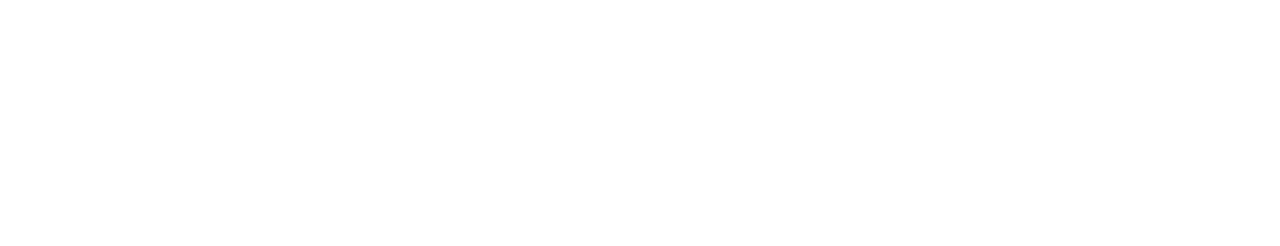
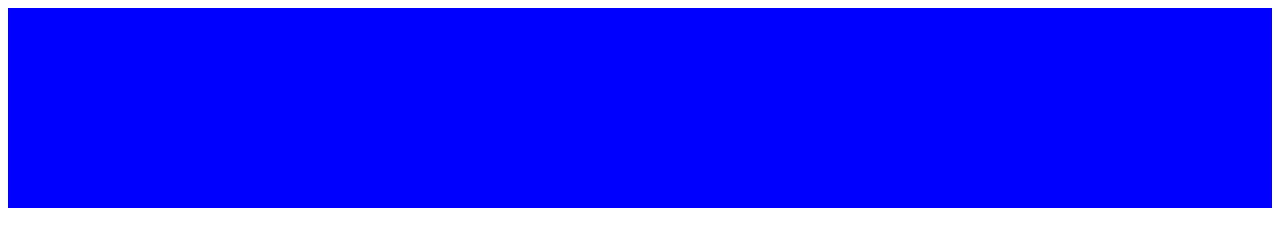
Before and after one commit to iLikeSlyz/Twitter, a plain HTML site: page index.html in a window 1280 px wide. Drawn offline with Linux system fonts and the light colour scheme.

Commit message:
push gh-pages

```diff
--- a/index.html
+++ b/index.html
@@ -1,11 +1,15 @@
 <!DOCTYPE html>
 <html>
+
 <head>
+  <link rel="stylesheet" type="text/css" href="style.css">
   <meta charset="utf-8">
   <title>Twitter</title>
 </head>
+
 <body>
-<header></header>
+  <header>
+  </header>
 
 
 
@@ -16,5 +20,22 @@
 
 
 
+  <div class="container">
+  </div>
+
+
+
+
+
+
+
+
+
+
+
+
+  <footer>
+  </footer>
 </body>
+
 </html>
--- a/style.css
+++ b/style.css
@@ -0,0 +1,6 @@
+header {
+  width: 100%;
+  height: 200px;
+  margin-top: auto;
+  background-color:blue;
+}
```
Lines whose indentation alone changed are shown as unchanged.
